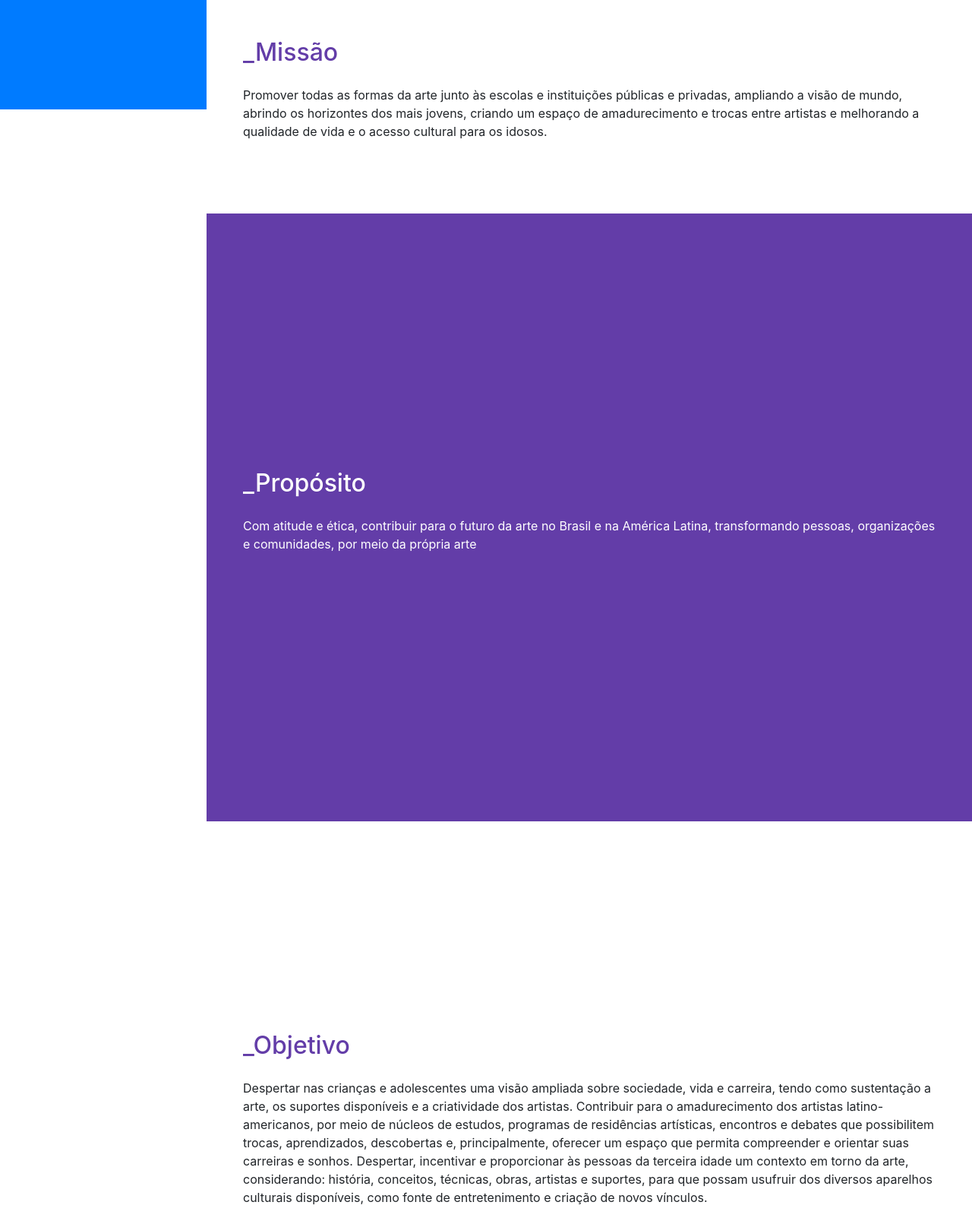
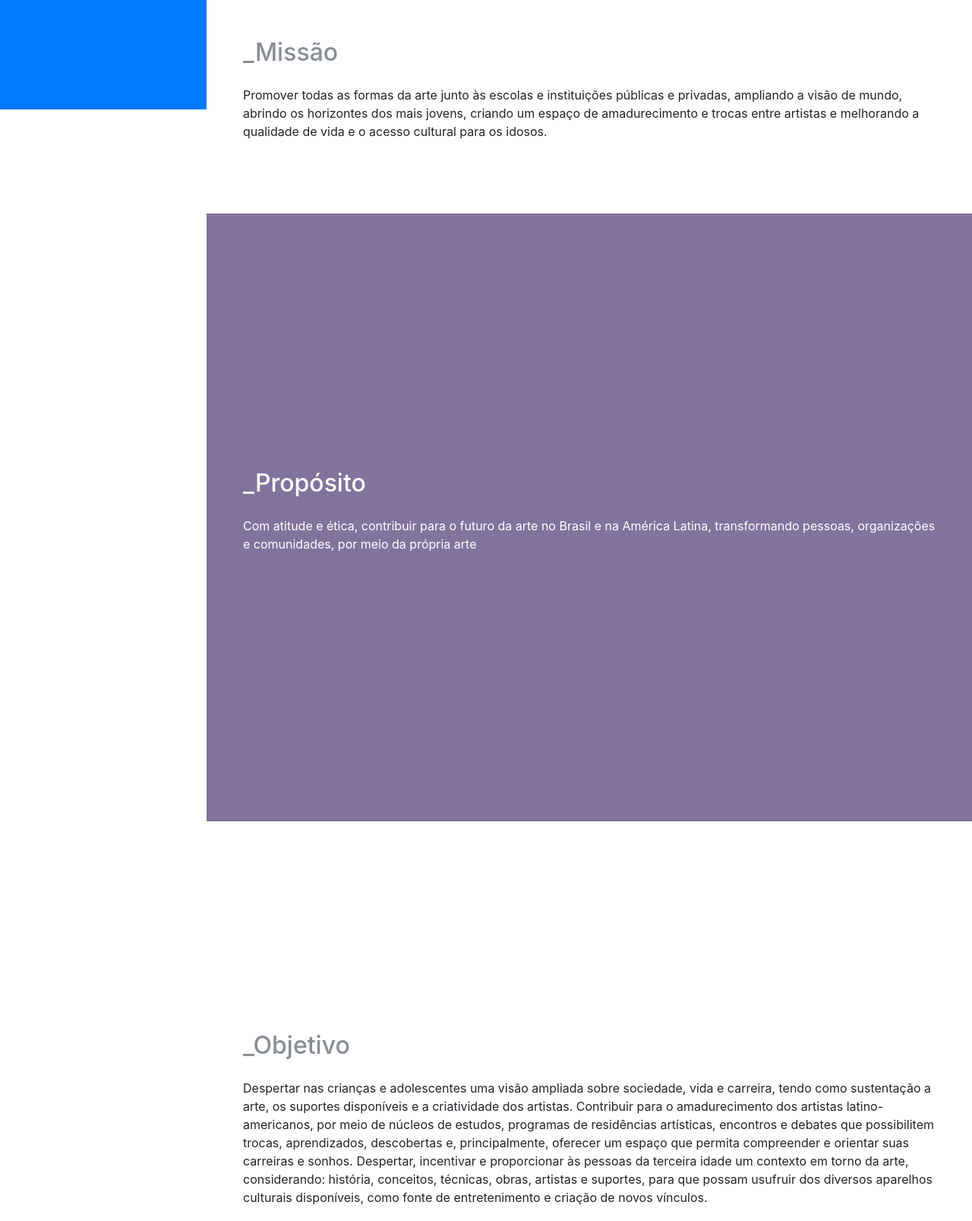
Before and after one commit to tuagencia/instituto-repo, a website with bundled scripts: page index.html in a window 1280 px wide. Shown: the part 656-2263 px from the top of the page at 76% size. Built offline with nearby package versions, Linux system fonts and the light colour scheme; a web font is replaced by a local one.

Commit message:
purple-cards-(2)

```diff
--- a/index.html
+++ b/index.html
@@ -59,7 +59,7 @@
     </nav>
 
     <div class="container-fluid p-0">
-      <section class="resume-section p-3 p-lg-5 d-flex d-column" style="background-color"id="missao">
+      <section class="resume-section p-3 p-lg-5 d-flex d-column" id="missao">
         <div class="my-auto">
           <!-- <img src="img/01.jpg" class="img-fluid">-->
 
@@ -88,14 +88,14 @@
             </div>
           </div>
 
-          <h2 class="mb-0"><span class="text-purple-dark">_Missão</span></h2>
+          <h2 class="mb-0"><span class="text-gray">_Missão</span></h2>
         </br>
           <p class="mb-5">
           Promover todas as formas da arte junto às escolas e instituições públicas e privadas, ampliando a visão de mundo, abrindo os horizontes dos mais jovens, criando um espaço de amadurecimento e trocas entre artistas e melhorando a qualidade de vida e o acesso cultural para os idosos.</p>
         </div>
       </section>
 
-      <section class="resume-section p-3 p-lg-5 d-flex flex-column" style="background-color:#633da8" id="proposito">
+      <section class="resume-section p-3 p-lg-5 d-flex flex-column" style="background-color:#81739c" id="proposito">
         <div class="my-auto">
           <h2 class="mb-0"><span class="text-primary-2">_Propósito</span></h2>
           </br>
@@ -109,7 +109,7 @@
 
       <section class="resume-section p-3 p-lg-5 d-flex flex-column" id="objetivo">
         <div class="my-auto">
-          <h2 class="mb-0"><span class="text-purple-dark">_Objetivo</span></h2>
+          <h2 class="mb-0"><span class="text-gray">_Objetivo</span></h2>
           </br>
             <p>Despertar nas crianças e
             adolescentes uma visão ampliada sobre sociedade, vida e carreira, tendo como sustentação a arte, os suportes disponíveis e a criatividade dos artistas.
@@ -126,7 +126,7 @@
         </div>
       </section>
 
-      <section class="resume-section p-3 p-lg-5 d-flex flex-column" style="background-color:#633da8" id="valores">
+      <section class="resume-section p-3 p-lg-5 d-flex flex-column" style="background-color:#81739c" id="valores">
         <div class="my-auto">
           <h2 class="mb-0"><span class="text-primary-2">_Valores</span></h2>
         </br>
```
